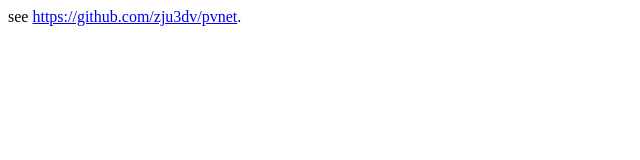
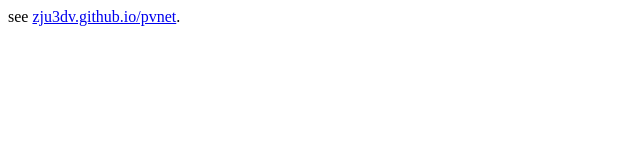
Before and after one commit to zju-3dv/pvnet, a plain HTML site: page index.html in a window 1280 px wide. Shown: the full height of the page, 0-640 px from the left. Drawn offline with Linux system fonts and the light colour scheme.

Commit message:
Update index.html

```diff
--- a/index.html
+++ b/index.html
@@ -1 +1 @@
-see <a href="zju3dv.github.io/pvnet">https://github.com/zju3dv/pvnet</a>.
+see <a href="zju3dv.github.io/pvnet">zju3dv.github.io/pvnet</a>.
```
